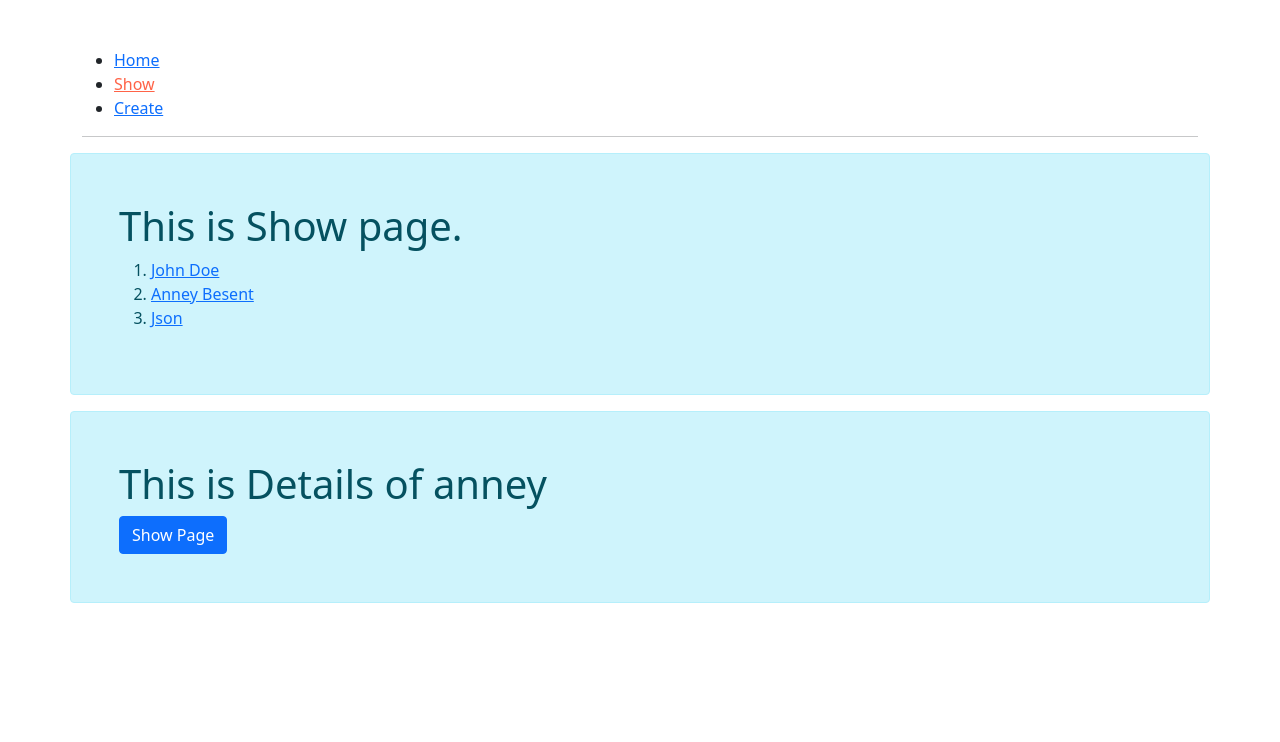
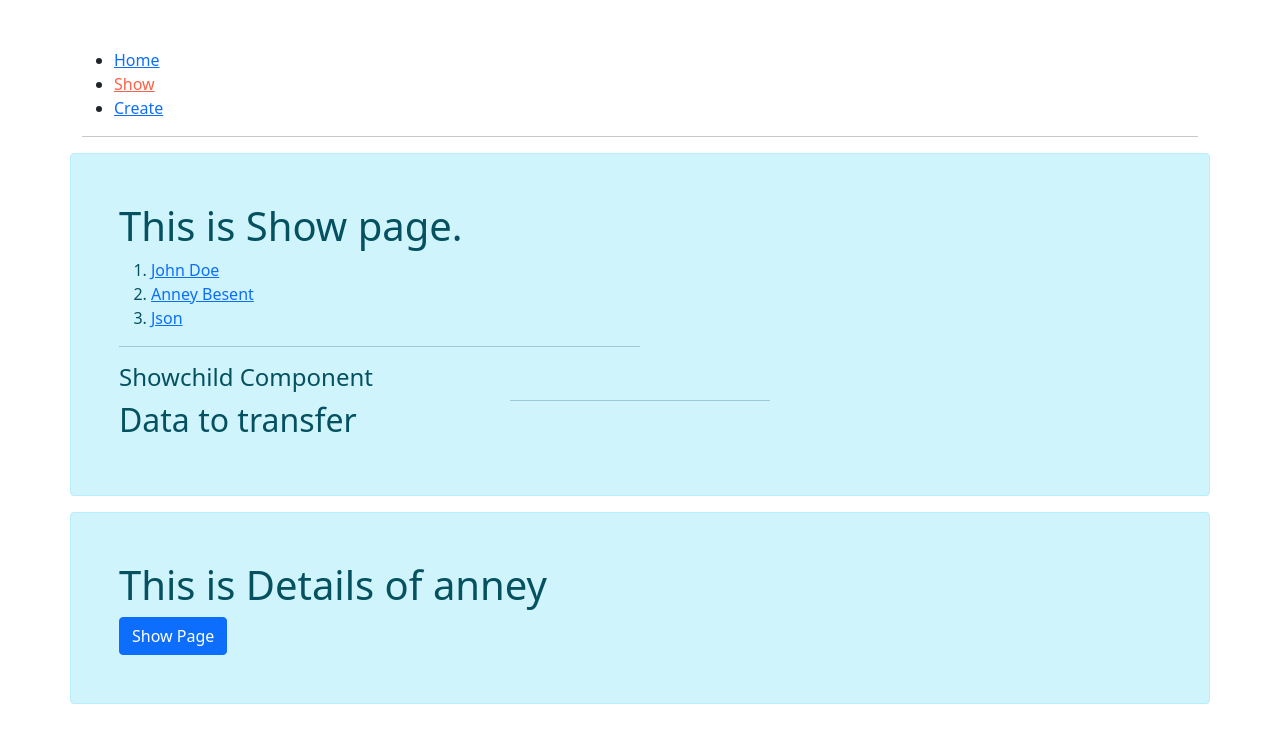
Before and after one commit to master-dhanesh/React-mern-02, a React (Create React App) app: page /show/anney in a window 1280 px wide. Shown: the top 742 px of the page. Built offline with nearby package versions, Linux system fonts and the light colour scheme.

Commit message:
CONTEXT API

```diff
--- a/src/App.js
+++ b/src/App.js
@@ -1,4 +1,4 @@
-import React from "react";
+import React, { useState, createContext } from "react";
 import Create from "./components/Create";
 import Home from "./components/Home";
 import Navbar from "./components/Navbar";
@@ -6,19 +6,30 @@ import Show from "./components/Show";
 
 import { Routes, Route } from "react-router-dom";
 import Details from "./components/Details";
+import Notfound from "./components/Notfound";
+
+
+export const ContextData = createContext();
 
 const App = () => {
+    const [data, setData] = useState("Data to transfer")
+
     return (
         <div>
+
             <Navbar />
 
+            <ContextData.Provider value={{data, setData}}>
             <Routes>
                 <Route path="/" element={<Home />} />
                 <Route path="/create" element={<Create />} />
                 <Route path="/show" element={<Show />}>
                     <Route path="/show/:name" element={<Details />} />
+                    {/* <Route path="/show/:name/*" element={<Notfound />} /> */}
                 </Route>
+                <Route path="*" element={<Notfound />} />
             </Routes>
+            </ContextData.Provider>
         </div>
     );
 };
--- a/src/components/Details.js
+++ b/src/components/Details.js
@@ -1,5 +1,5 @@
 import React from "react";
-import { useNavigate, useLocation, useParams, Link } from "react-router-dom";
+import { useNavigate, useLocation, useParams } from "react-router-dom";
 
 const Details = () => {
     const navigate = useNavigate();
--- a/src/components/Navbar.js
+++ b/src/components/Navbar.js
@@ -1,7 +1,12 @@
-import React from "react";
+import { useContext } from "react";
 import "../App.css";
 import { Link, NavLink } from "react-router-dom";
+
+import {ContextData } from '../App'
+
 const Navbar = () => {
+    const first = useContext(ContextData);
+    console.log(first)
     return (
         <nav className="container mt-5">
             <ul>
--- /dev/null
+++ b/src/components/Notfound.js
@@ -0,0 +1,11 @@
+import React from "react";
+
+const Notfound = () => {
+    return (
+        <div className="p-5 container alert alert-danger">
+            <h1>404 Page Not Found</h1>
+        </div>
+    );
+};
+
+export default Notfound;
--- a/src/components/Show.js
+++ b/src/components/Show.js
@@ -1,5 +1,6 @@
 import React from "react";
 import { Link, Outlet } from "react-router-dom";
+import Showchild from "./Showchild";
 
 const Show = () => {
     return (
@@ -17,6 +18,9 @@ const Show = () => {
                         <Link to="/show/json">Json</Link>
                     </li>
                 </ol>
+                <hr className="w-50" />
+                <Showchild />
+
             </div>
             <Outlet />
         </>
--- /dev/null
+++ b/src/components/Showchild.js
@@ -0,0 +1,15 @@
+import { useContext } from 'react';
+import { ContextData } from '../App';
+
+const Showchild = () => {
+    const {data, setData} = useContext(ContextData);
+  return (
+    <div>
+        <h4>Showchild Component</h4>
+        <hr className='m-auto w-25' />
+            <h2>{data}</h2>
+        </div>
+  )
+}
+
+export default Showchild
```
